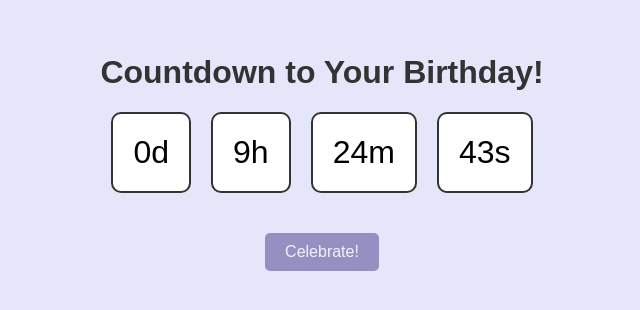
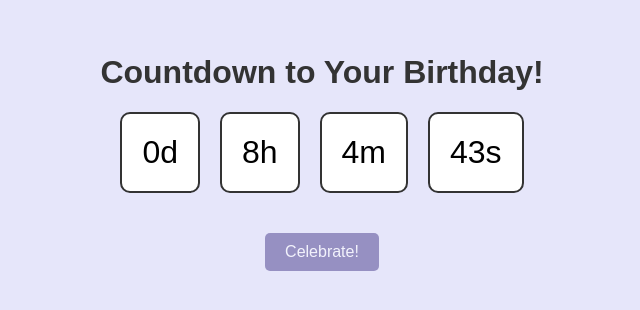
Before and after one commit to hsnaann/fatini.github.io, a plain HTML site: page index.html in a window 1280 px wide. Shown: the part 248-558 px from the top of the page, without its empty margins (318-958 px from the left). Drawn offline with nearby package versions, Linux system fonts and the light colour scheme.

Commit message:
index.html

```diff
--- a/index.html
+++ b/index.html
@@ -118,7 +118,7 @@
 
     <script src="https://cdn.jsdelivr.net/npm/canvas-confetti@1.5.0/dist/confetti.browser.min.js"></script>
     <script>
-        const countdownDate = new Date('2024-08-06T00:00:00').getTime(); // Set your target date here
+        const countdownDate = new Date('2024-08-05T22:40:00').getTime(); // Set your target date here
 
         function updateCountdown() {
             const now = new Date().getTime();
```
